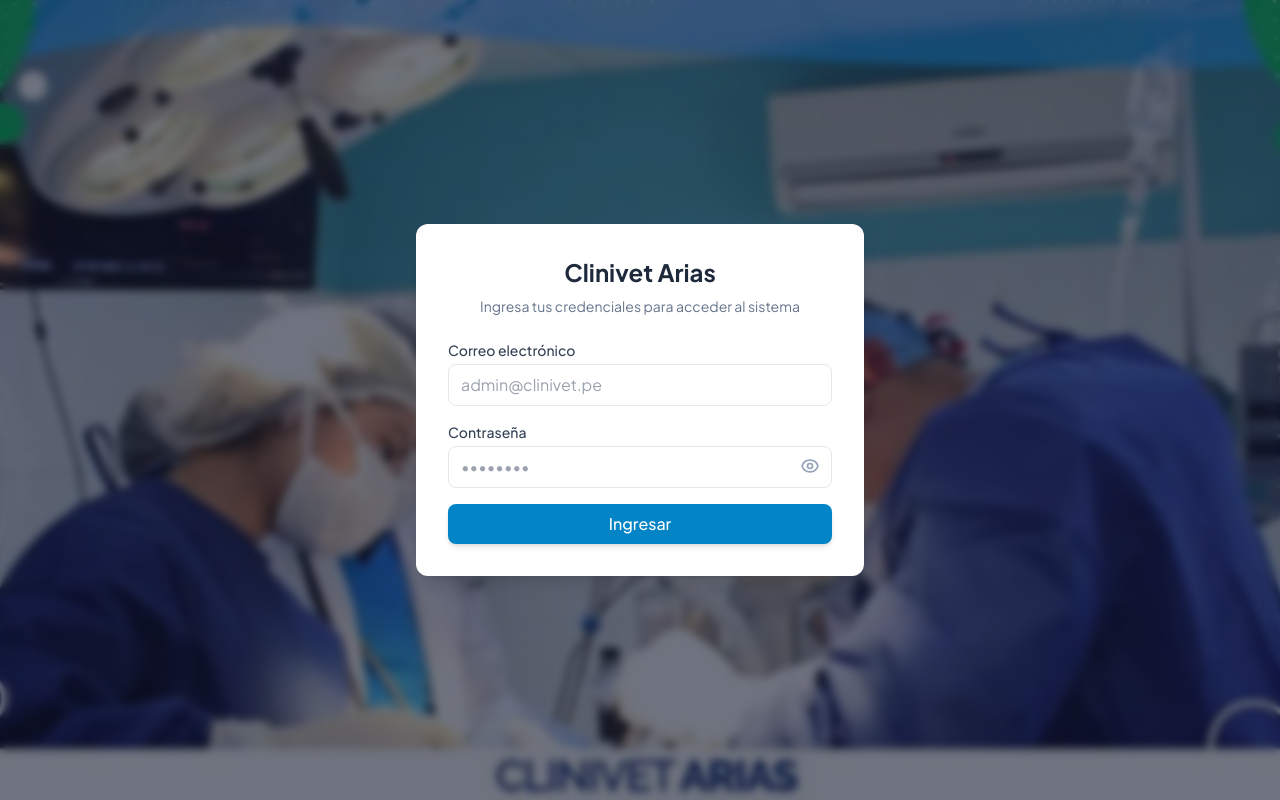
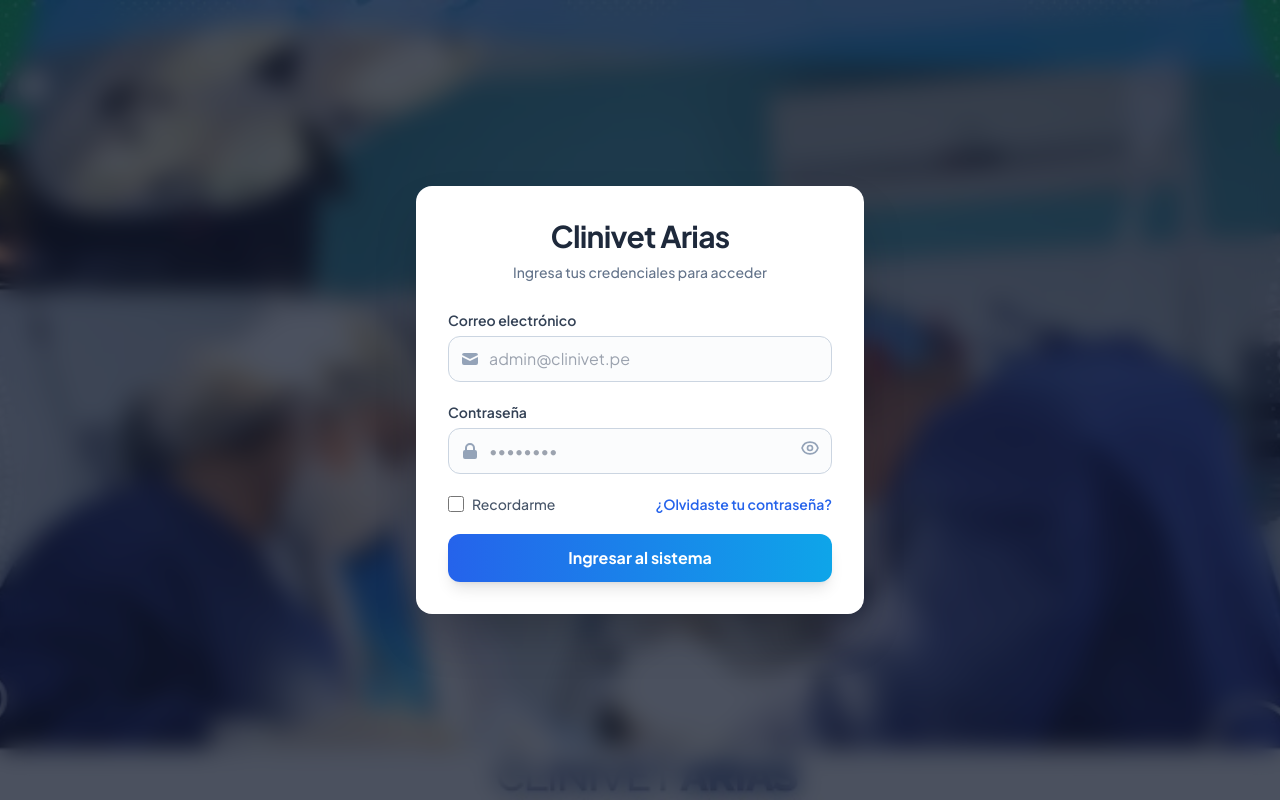
Before and after one commit to Edudev2004/clinivet-arias-frontend, an Angular app: page /login in a window 1280 px wide. Built offline with nearby package versions, Linux system fonts and the light colour scheme.

Commit message:
Actualizacion Diseño

```diff
--- a/src/app/features/auth/pages/login/login.component.html
+++ b/src/app/features/auth/pages/login/login.component.html
@@ -1,48 +1,71 @@
-<!-- Contenedor principal con la imagen -->
 <div class="min-h-screen flex items-center justify-center bg-[url('/assets/img/fondo-login.jpg')] bg-cover bg-center bg-no-repeat px-4 relative">
 
-  <!-- Capa superpuesta que oscurece (60%) y difumina (blur) el fondo -->
-  <div class="absolute inset-0 bg-slate-900/60 backdrop-blur-sm"></div>
+  <!-- 1. Fondo: Mayor opacidad azulada (slate-900/75) y desenfoque incrementado (backdrop-blur-md) -->
+  <div class="absolute inset-0 bg-slate-900/75 backdrop-blur-md"></div>
 
-  <!-- Contenedor del formulario (z-10 para que quede por encima del fondo difuminado) -->
-  <div class="max-w-md w-full bg-white rounded-xl shadow-lg p-8 space-y-6 relative z-10">
+  <!-- 2. Contenedor: rounded-2xl y shadow-2xl para profundidad moderna -->
+  <div class="w-full max-w-md bg-white rounded-2xl shadow-2xl p-8 space-y-7 relative z-10">
 
     <div class="text-center space-y-2">
-      <h1 class="text-2xl font-bold text-slate-800">Clinivet Arias</h1>
-      <p class="text-sm text-slate-500">Ingresa tus credenciales para acceder al sistema</p>
+      <h1 class="text-3xl font-extrabold text-slate-800 tracking-tight">Clinivet Arias</h1>
+      <p class="text-sm text-slate-500 font-medium">Ingresa tus credenciales para acceder</p>
     </div>
 
-    <form [formGroup]="loginForm" (ngSubmit)="onSubmit()" class="space-y-4">
-      <!-- Correo -->
-      <div>
-        <label class="block text-sm font-medium text-slate-700 mb-1">Correo electrónico</label>
-        <input
-          type="email"
-          formControlName="email"
-          placeholder="admin@clinivet.pe"
-          class="w-full px-3 py-2 border rounded-lg focus:ring-2 focus:ring-sky-500 outline-none transition text-slate-800"
-          [ngClass]="{'border-rose-500': loginForm.get('email')?.touched && loginForm.get('email')?.invalid}"
-        />
-        <span *ngIf="loginForm.get('email')?.touched && loginForm.get('email')?.errors?.['required']" class="text-xs text-rose-500 mt-1 block">
+    <form [formGroup]="loginForm" (ngSubmit)="onSubmit()" class="space-y-5">
+
+      <!-- 3 y 4. Correo electrónico con ícono y validación de label -->
+      <div class="space-y-1.5">
+        <label
+          class="block text-sm font-semibold transition-colors duration-200"
+          [ngClass]="{'text-rose-500': loginForm.get('email')?.touched && loginForm.get('email')?.invalid, 'text-slate-700': !(loginForm.get('email')?.touched && loginForm.get('email')?.invalid)}"
+        >
+          Correo electrónico
+        </label>
+        <div class="relative">
+          <div class="absolute inset-y-0 left-0 pl-3 flex items-center pointer-events-none text-slate-400">
+            <svg xmlns="http://www.w3.org/2000/svg" class="h-5 w-5" viewBox="0 0 20 20" fill="currentColor">
+              <path d="M2.003 5.884L10 9.882l7.997-3.998A2 2 0 0016 4H4a2 2 0 00-1.997 1.884z" />
+              <path d="M18 8.118l-8 4-8-4V14a2 2 0 002 2h12a2 2 0 002-2V8.118z" />
+            </svg>
+          </div>
+          <input
+            type="email"
+            formControlName="email"
+            placeholder="admin@clinivet.pe"
+            class="w-full pl-10 pr-3 py-2.5 border border-slate-300 rounded-xl focus:ring-2 focus:ring-blue-500 focus:border-blue-500 outline-none transition-all text-slate-800 bg-slate-50/50 focus:bg-white"
+            [ngClass]="{'border-rose-500 focus:ring-rose-500 focus:border-rose-500': loginForm.get('email')?.touched && loginForm.get('email')?.invalid}"
+          />
+        </div>
+        <span *ngIf="loginForm.get('email')?.touched && loginForm.get('email')?.errors?.['required']" class="text-xs font-medium text-rose-500 block">
           El correo es obligatorio.
         </span>
       </div>
 
-      <!-- Contraseña -->
-      <div>
-        <label class="block text-sm font-medium text-slate-700 mb-1">Contraseña</label>
+      <!-- 3 y 4. Contraseña con íconos y validación de label -->
+      <div class="space-y-1.5">
+        <label
+          class="block text-sm font-semibold transition-colors duration-200"
+          [ngClass]="{'text-rose-500': loginForm.get('password')?.touched && loginForm.get('password')?.invalid, 'text-slate-700': !(loginForm.get('password')?.touched && loginForm.get('password')?.invalid)}"
+        >
+          Contraseña
+        </label>
         <div class="relative">
+          <div class="absolute inset-y-0 left-0 pl-3 flex items-center pointer-events-none text-slate-400">
+            <svg xmlns="http://www.w3.org/2000/svg" class="h-5 w-5" viewBox="0 0 20 20" fill="currentColor">
+              <path fill-rule="evenodd" d="M5 9V7a5 5 0 0110 0v2a2 2 0 012 2v5a2 2 0 01-2 2H5a2 2 0 01-2-2v-5a2 2 0 012-2zm8-2v2H7V7a3 3 0 016 0z" clip-rule="evenodd" />
+            </svg>
+          </div>
           <input
             [type]="showPassword() ? 'text' : 'password'"
             formControlName="password"
             placeholder="••••••••"
-            class="w-full px-3 py-2 border rounded-lg focus:ring-2 focus:ring-sky-500 outline-none transition text-slate-800 pr-10"
-            [ngClass]="{'border-rose-500': loginForm.get('password')?.touched && loginForm.get('password')?.invalid}"
+            class="w-full pl-10 pr-10 py-2.5 border border-slate-300 rounded-xl focus:ring-2 focus:ring-blue-500 focus:border-blue-500 outline-none transition-all text-slate-800 bg-slate-50/50 focus:bg-white"
+            [ngClass]="{'border-rose-500 focus:ring-rose-500 focus:border-rose-500': loginForm.get('password')?.touched && loginForm.get('password')?.invalid}"
           />
           <button
             type="button"
             (click)="toggleShowPassword()"
-            class="absolute right-3 top-2.5 text-slate-400 hover:text-slate-600 focus:outline-none"
+            class="absolute right-3 top-2.5 text-slate-400 hover:text-slate-600 focus:outline-none transition-colors"
           >
             <svg *ngIf="!showPassword()" xmlns="http://www.w3.org/2000/svg" class="h-5 w-5" fill="none" viewBox="0 0 24 24" stroke="currentColor">
               <path stroke-linecap="round" stroke-linejoin="round" stroke-width="2" d="M15 12a3 3 0 11-6 0 3 3 0 016 0z" />
@@ -55,20 +78,34 @@
         </div>
       </div>
 
-      <!-- Error -->
-      <div *ngIf="errorMessage()" class="p-3 bg-rose-50 border border-rose-200 text-rose-700 rounded-lg text-sm flex items-center gap-2">
-        <span>⚠️</span>
+      <!-- 6. Recordarme y Olvidé contraseña -->
+      <div class="flex items-center justify-between text-sm">
+        <label class="flex items-center gap-2 cursor-pointer group">
+          <input type="checkbox" formControlName="rememberMe" class="w-4 h-4 rounded border-slate-300 text-blue-600 focus:ring-blue-500 cursor-pointer">
+          <span class="text-slate-600 font-medium group-hover:text-slate-800 transition-colors">Recordarme</span>
+        </label>
+        <a href="#" class="text-blue-600 font-semibold hover:text-blue-700 transition-colors">¿Olvidaste tu contraseña?</a>
+      </div>
+
+      <!-- Error Global -->
+      <div *ngIf="errorMessage()" class="p-3 bg-rose-50 border border-rose-200 text-rose-700 rounded-xl text-sm font-medium flex items-center gap-2">
+        <svg xmlns="http://www.w3.org/2000/svg" class="h-5 w-5 flex-shrink-0" viewBox="0 0 20 20" fill="currentColor">
+          <path fill-rule="evenodd" d="M18 10a8 8 0 11-16 0 8 8 0 0116 0zm-7 4a1 1 0 11-2 0 1 1 0 012 0zm-1-9a1 1 0 00-1 1v4a1 1 0 102 0V6a1 1 0 00-1-1z" clip-rule="evenodd" />
+        </svg>
         <span>{{ errorMessage() }}</span>
       </div>
 
-      <!-- Botón -->
+      <!-- 5. Botón: Gradiente, hover effect y shadow -->
       <button
         type="submit"
         [disabled]="isLoading()"
-        class="w-full bg-sky-600 hover:bg-sky-700 disabled:bg-sky-300 text-white font-medium py-2 px-4 rounded-lg transition duration-200 shadow-md flex items-center justify-center gap-2"
+        class="w-full bg-gradient-to-r from-blue-600 to-sky-500 hover:from-blue-700 hover:to-sky-600 disabled:opacity-70 text-white font-bold py-3 px-4 rounded-xl shadow-lg hover:shadow-xl transform hover:-translate-y-0.5 transition-all duration-200 flex items-center justify-center gap-2 mt-2"
       >
-        <span *ngIf="isLoading()" class="animate-spin rounded-full h-4 w-4 border-2 border-white border-t-transparent"></span>
-        <span>{{ isLoading() ? 'Iniciando sesión...' : 'Ingresar' }}</span>
+        <svg *ngIf="isLoading()" class="animate-spin -ml-1 mr-2 h-5 w-5 text-white" xmlns="http://www.w3.org/2000/svg" fill="none" viewBox="0 0 24 24">
+          <circle class="opacity-25" cx="12" cy="12" r="10" stroke="currentColor" stroke-width="4"></circle>
+          <path class="opacity-75" fill="currentColor" d="M4 12a8 8 0 018-8V0C5.373 0 0 5.373 0 12h4zm2 5.291A7.962 7.962 0 014 12H0c0 3.042 1.135 5.824 3 7.938l3-2.647z"></path>
+        </svg>
+        <span>{{ isLoading() ? 'Iniciando sesión...' : 'Ingresar al sistema' }}</span>
       </button>
     </form>
   </div>
--- a/src/app/features/auth/pages/login/login.component.ts
+++ b/src/app/features/auth/pages/login/login.component.ts
@@ -17,9 +17,11 @@
   isLoading = signal<boolean>(false);
   errorMessage = signal<string | null>(null);
 
+  // Aquí está el formulario actualizado con el checkbox
   loginForm = this.fb.group({
     email: ['', [Validators.required, Validators.email]],
-    password: ['', [Validators.required, Validators.minLength(6)]]
+    password: ['', [Validators.required, Validators.minLength(6)]],
+    rememberMe: [false]
   });
 
   toggleShowPassword(): void {
```
